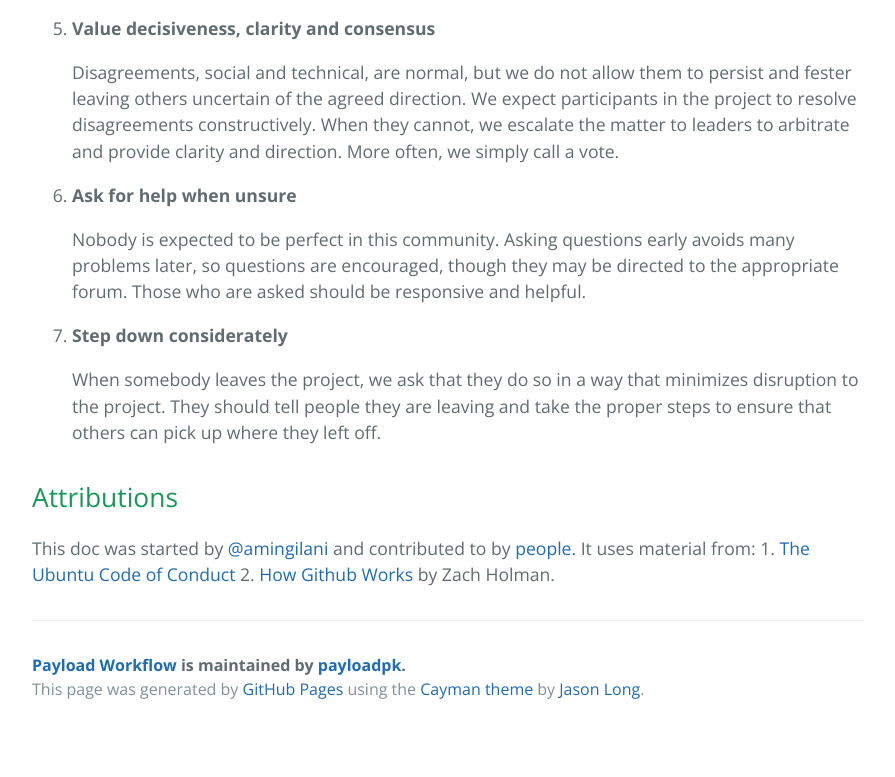
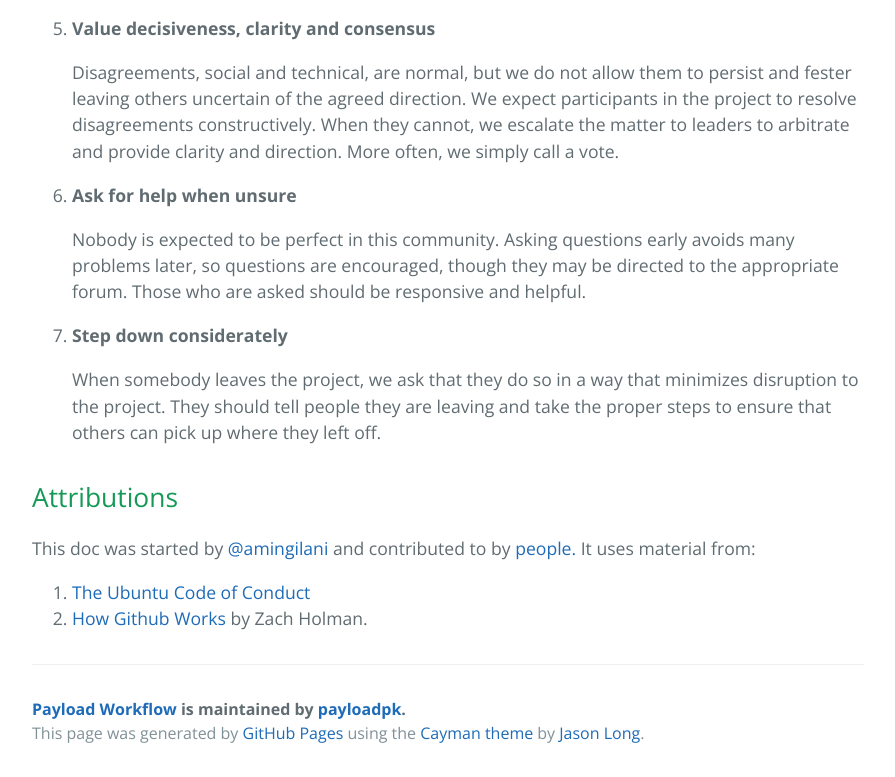
Before and after one commit to payloadpk/workflow-doc, a plain HTML site: page index.html in a window 1280 px wide. Shown: the part 3997-4774 px from the top of the page, without its empty margins (192-1087 px from the left). Before the commit the page ends 4730 px from the top, so only its background shows below. Drawn offline with nearby package versions, Linux system fonts and the light colour scheme.

```diff
--- a/index.html
+++ b/index.html
@@ -235,10 +235,14 @@ off.</p>
 <a id="attributions" class="anchor" href="#attributions" aria-hidden="true"><span class="octicon octicon-link"></span></a>Attributions</h2>
 
 <p>This doc was started by <a href="https://twitter.com/amingilani">@amingilani</a> and
-contributed to by <a href="#">people.</a> It uses material from:
-1. <a href="http://www.ubuntu.com/about/about-ubuntu/conduct">The Ubuntu Code of Conduct</a>
-2. <a href="http://zachholman.com/posts/how-github-works/">How Github Works</a> by Zach
-   Holman.</p>
+contributed to by <a href="#">people.</a> It uses material from:</p>
+
+<ol>
+<li><a href="http://www.ubuntu.com/about/about-ubuntu/conduct">The Ubuntu Code of Conduct</a></li>
+<li>
+<a href="http://zachholman.com/posts/how-github-works/">How Github Works</a> by Zach
+Holman.</li>
+</ol>
 
       <footer class="site-footer">
         <span class="site-footer-owner"><a href="https://github.com/payloadpk/workflow-intro">Payload Workflow</a> is maintained by <a href="https://github.com/payloadpk">payloadpk</a>.</span>
```
Also changed, not shown: params.json (+1 -1 lines).
